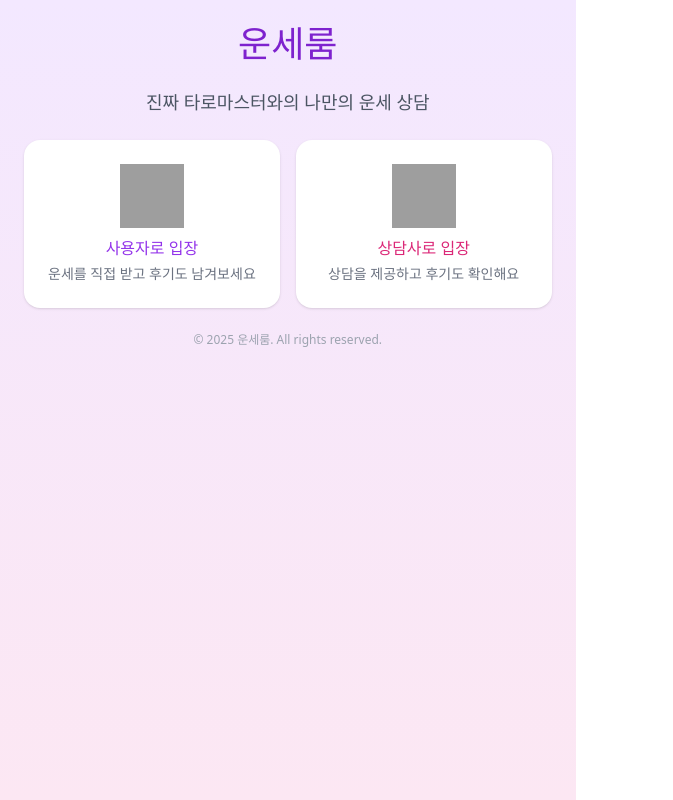
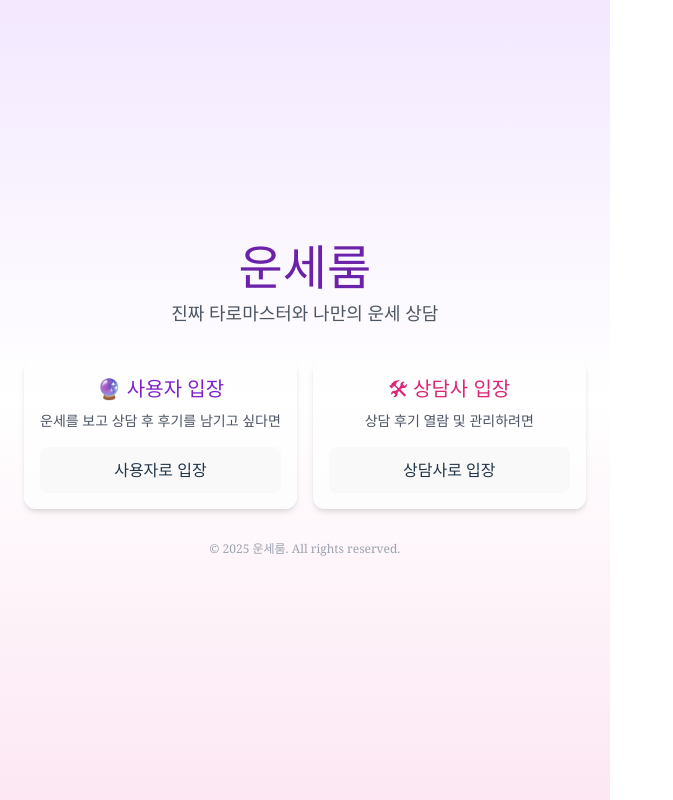
Before and after one commit to kwakatraso/fortune-room, a React (Vite) app: page / in a window 1280 px wide. Shown: the whole page, without its empty margins (0-673 px from the left). Built offline with nearby package versions, Linux system fonts and the light colour scheme; grey boxes are pictures that could not be loaded.

Commit message:
첫화면

```diff
--- a/src/App.jsx
+++ b/src/App.jsx
@@ -2,11 +2,14 @@ import {
   BrowserRouter as Router,
   Routes,
   Route,
+  useNavigate,
 } from "react-router-dom";
 import UserPage from "./pages/UserPage";
 import AdvisorPage from "./pages/AdvisorPage";
 import AdminPage from "./pages/AdminPage";
 import React from "react";
+import { Card } from "./components/ui/Card";
+import { Button } from "./components/ui/Button";
 
 function App() {
   return (
@@ -22,24 +25,32 @@ function App() {
 }
 
 function Home() {
+  const navigate = useNavigate();
+
   return (
-    <div className="min-h-screen bg-gradient-to-b from-purple-100 to-pink-100 font-sans p-6">
-      <div className="max-w-xl mx-auto space-y-6 text-center">
-        <h1 className="text-4xl font-extrabold text-purple-700">운세룸</h1>
-        <p className="text-gray-600 text-lg">진짜 타로마스터와의 나만의 운세 상담</p>
+    <div className="min-h-screen bg-gradient-to-b from-purple-100 via-white to-pink-100 flex items-center justify-center font-serif p-6">
+      <div className="text-center space-y-8 max-w-xl w-full">
+        <div>
+          <h1 className="text-4xl sm:text-5xl font-bold text-purple-800">운세룸</h1>
+          <p className="mt-2 text-gray-600 text-lg">진짜 타로마스터와 나만의 운세 상담</p>
+        </div>
 
-        <div className="grid grid-cols-1 md:grid-cols-2 gap-4 mt-8">
-          <a href="/user" className="block bg-white p-6 rounded-2xl shadow hover:shadow-xl transition">
-            <img src="/images/user-icon.png" className="w-16 h-16 mx-auto mb-2" alt="사용자" />
-            <h2 className="font-bold text-purple-600">사용자로 입장</h2>
-            <p className="text-sm text-gray-500 mt-1">운세를 직접 받고 후기도 남겨보세요</p>
-          </a>
+        <div className="grid grid-cols-1 sm:grid-cols-2 gap-4">
+          <Card className="cursor-pointer hover:shadow-xl transition p-6">
+            <h2 className="text-xl font-bold text-purple-700 mb-2">🔮 사용자 입장</h2>
+            <p className="text-sm text-gray-600">운세를 보고 상담 후 후기를 남기고 싶다면</p>
+            <Button className="mt-4 w-full" onClick={() => navigate("/user")}>
+              사용자로 입장
+            </Button>
+          </Card>
 
-          <a href="/advisor" className="block bg-white p-6 rounded-2xl shadow hover:shadow-xl transition">
-            <img src="/images/advisor-icon.png" className="w-16 h-16 mx-auto mb-2" alt="상담사" />
-            <h2 className="font-bold text-pink-600">상담사로 입장</h2>
-            <p className="text-sm text-gray-500 mt-1">상담을 제공하고 후기도 확인해요</p>
-          </a>
+          <Card className="cursor-pointer hover:shadow-xl transition p-6">
+            <h2 className="text-xl font-bold text-pink-600 mb-2">🛠 상담사 입장</h2>
+            <p className="text-sm text-gray-600">상담 후기 열람 및 관리하려면</p>
+            <Button className="mt-4 w-full" onClick={() => navigate("/admin")}>
+              상담사로 입장
+            </Button>
+          </Card>
         </div>
 
         <p className="text-xs text-gray-400 mt-12">© 2025 운세룸. All rights reserved.</p>
```
